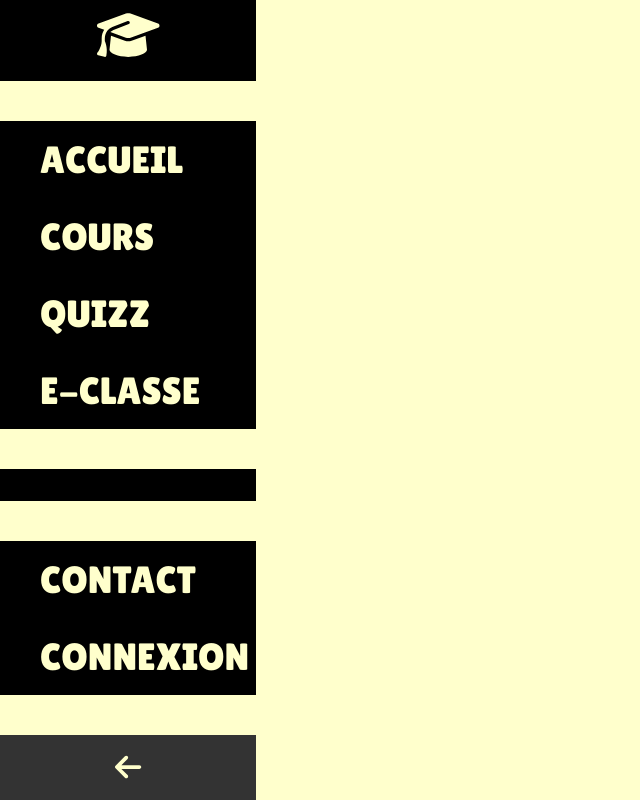
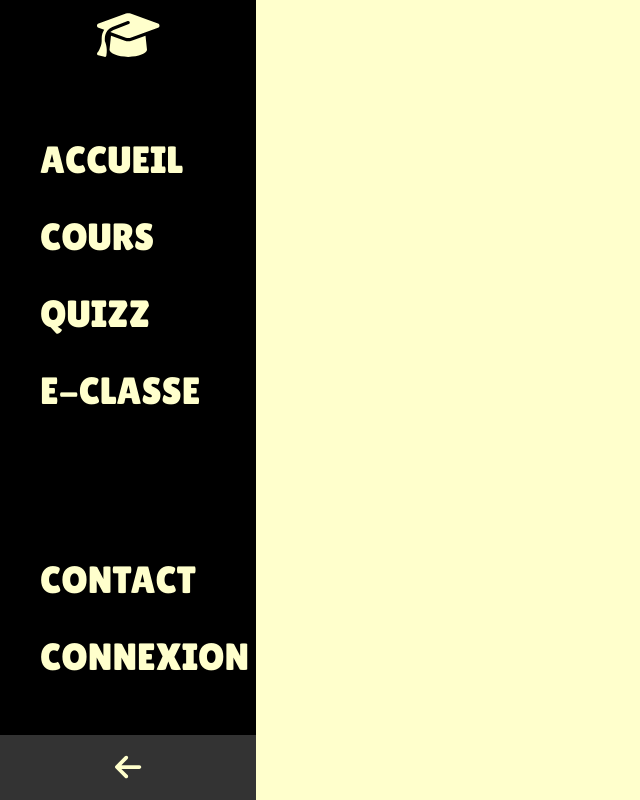
Before and after one commit to CodeMathis/site_prof, a Next.js app: page / in a window 1280 px wide. Shown: the whole page, without its empty margins (0-640 px from the left). Built offline with nearby package versions, Linux system fonts and the light colour scheme.

Commit message:
menuBar background color fix

```diff
--- a/src/components/MenuBar.tsx
+++ b/src/components/MenuBar.tsx
@@ -63,13 +63,13 @@ function MenuBar() {
                 <div key={item.key} style={{ backgroundColor: "#ffffcc" }}>
                     <li style={{
                         ...styles.navItem,
-                        backgroundColor: isSelected ? '#ffffcc' : '#000',
+                        backgroundColor: isSelected && item.label !== '' ? '#ffffcc' : '#000',
                         borderRadius: isAboveSelected ? (isMobileView ? '0 0 20px 0' : '0 0 40px 0') : isBelowSelected ? (isMobileView ? '0 20px 0 0' : '0 40px 0 0') : '0',
                         textAlign: isMobileView ? 'center' : 'left',
                         paddingLeft: isMobileView ? '0' : '40px',
                     }}>
                         {item.label === '' ?
-                            <a style={{ ...styles.navLink, color: isSelected ? '#000' : '#ffffcc', padding: isMobileView ? '0' : '10px 0' }}></a> :
+                            <a style={{ ...styles.navLink, color: '#000', padding: isMobileView ? '0' : '10px 0' }}></a> :
                             <a
                                 href={item.href}
                                 style={{
```
